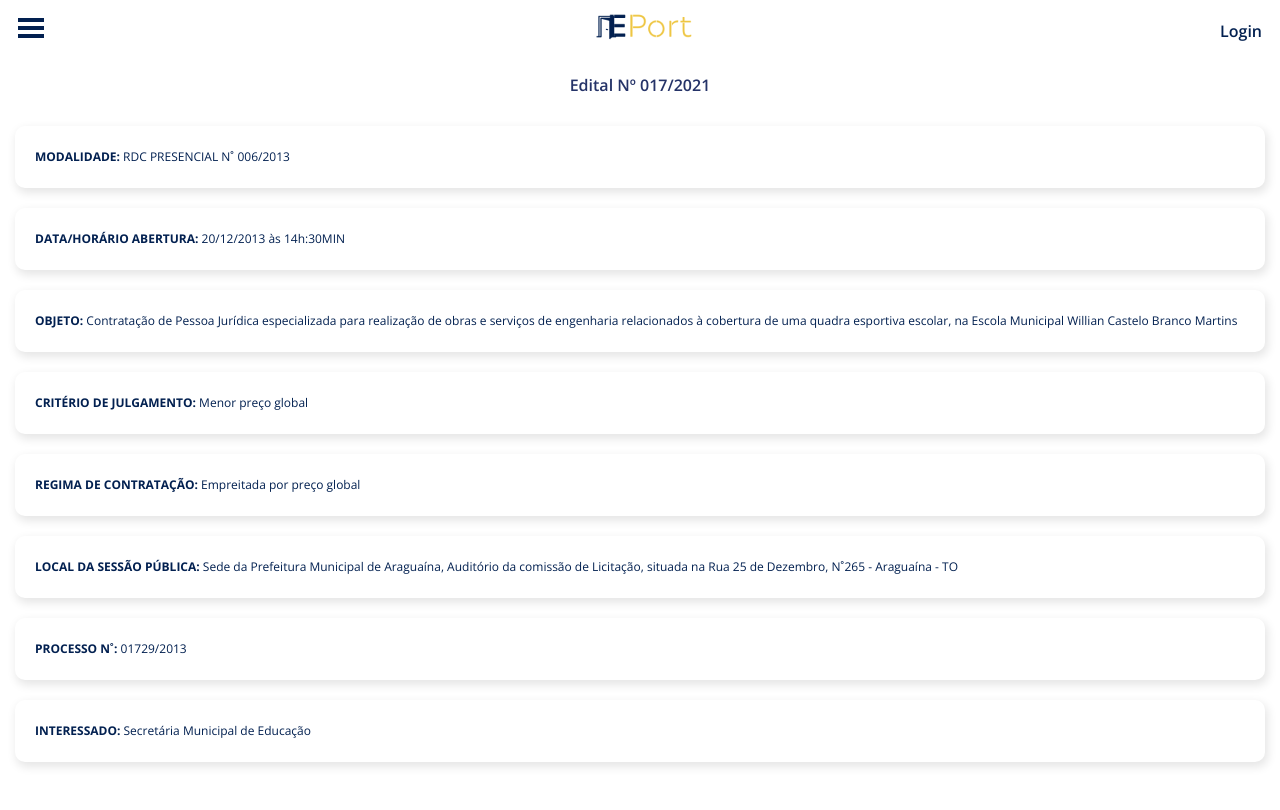
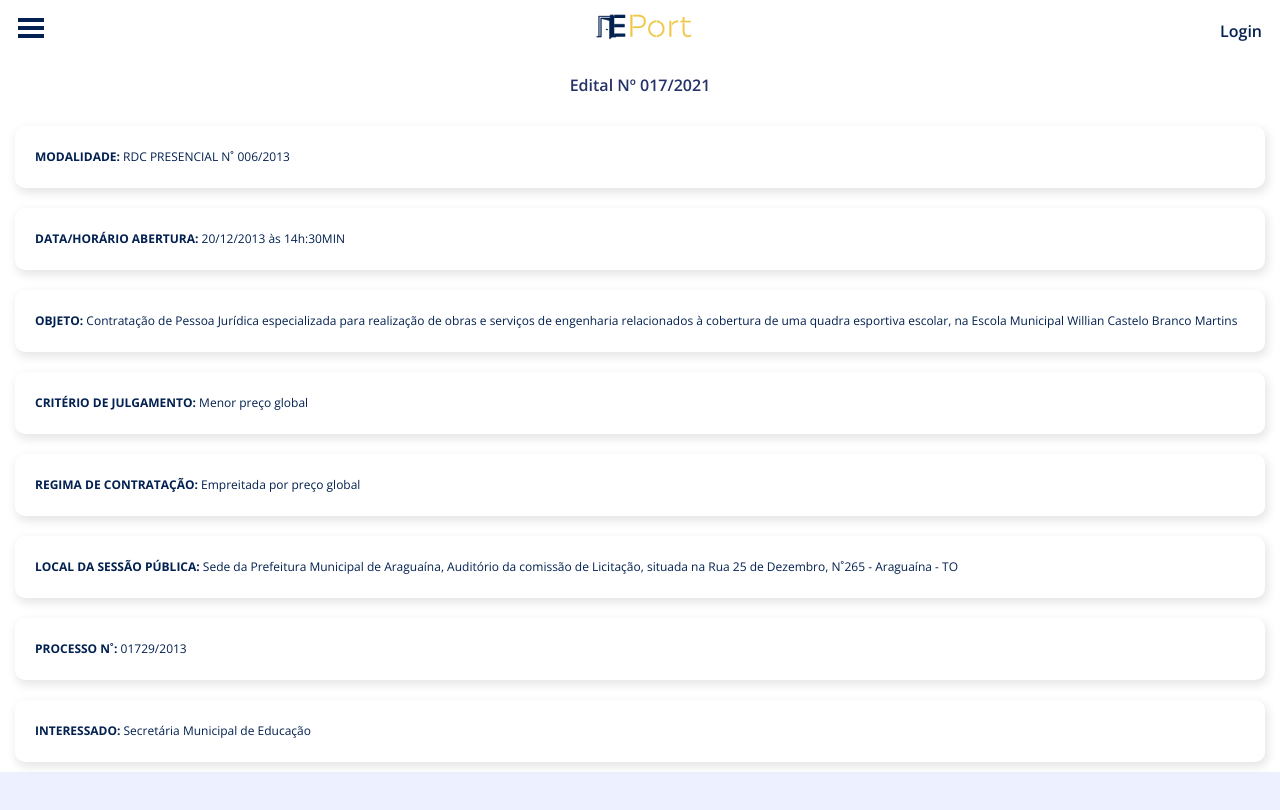
Before and after one commit to Lucasedusi/eport, a React (Create React App) app in the folder frontend/: page /biddingSingle in a window 1280 px wide. Shown: the top 810 px of the page. Built offline with nearby package versions, Linux system fonts and the light colour scheme; the HTML template or start-up script is replaced by a standard one.

Commit message:
update style

```diff
--- a/frontend/src/pages/Bidding/styles.js
+++ b/frontend/src/pages/Bidding/styles.js
@@ -2,7 +2,6 @@ import styled from 'styled-components';
 
 export const Container = styled.div`
   display: flex;
-  height: 100vh;
   background-color: #fff;
   flex-direction: column;
   justify-content: flex-start;
--- a/frontend/src/pages/BiddingSingle/styles.js
+++ b/frontend/src/pages/BiddingSingle/styles.js
@@ -2,7 +2,6 @@ import styled from 'styled-components';
 
 export const Container = styled.div`
   display: flex;
-  height: 100vh;
   background-color: #fff;
   flex-direction: column;
   justify-content: flex-start;
--- a/frontend/src/pages/Entrepreneur/styles.js
+++ b/frontend/src/pages/Entrepreneur/styles.js
@@ -2,7 +2,6 @@ import styled from 'styled-components';
 
 export const Container = styled.div`
   display: flex;
-  height: 100vh;
   background-color: #fff;
   flex-direction: column;
   justify-content: flex-start;
```
Also changed, not shown: 1 other file (tests, documents, lock files or other folders).
